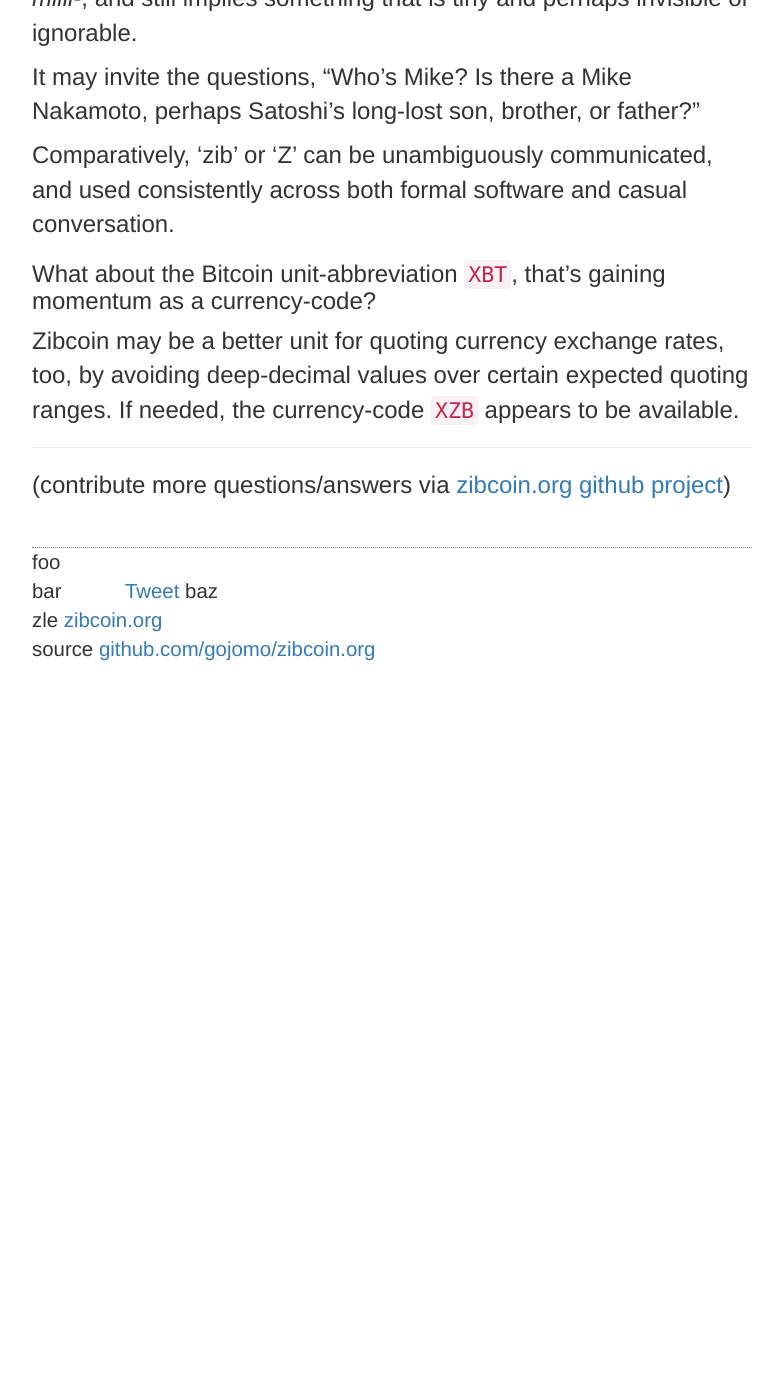
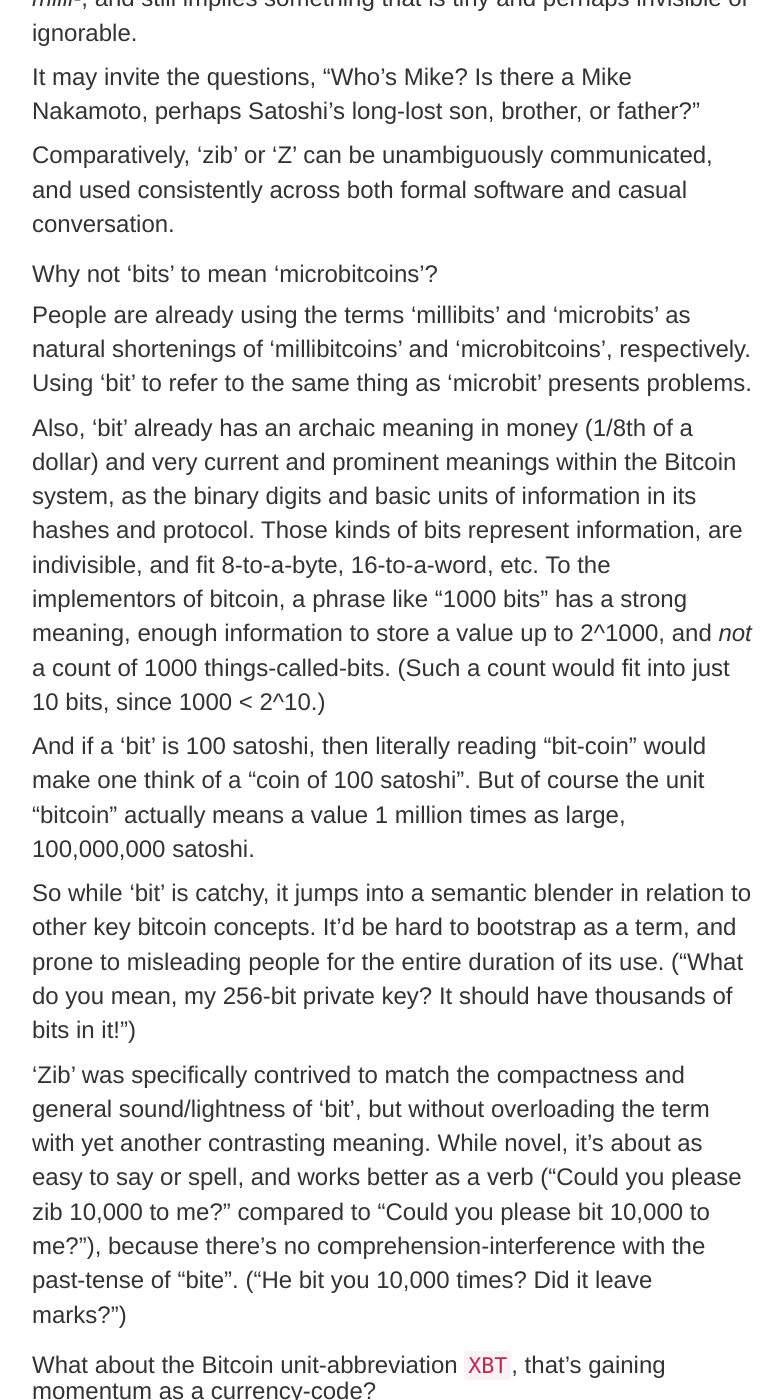
Before and after one commit to gojomo/zibcoin.org, a Jekyll site: the page built from faq.md, in a window 1280 px wide and 1400 px high, scrolled down 411 px. Shown: the whole window, without its empty margins (248-1031 px from the left). Built offline with Jekyll 4.4.1, drawn with Linux system fonts in a browser that asks for light colours; nearby versions of some CDN libraries; comment, search, counter and statistics services are not loaded; before the commit the page ends 1075 px from its top, so only the background shows below that.

Commit message:
why not 'bit'

```diff
--- a/faq.md
+++ b/faq.md
@@ -15,6 +15,18 @@
 
 Comparatively, 'zib' or 'Z' can be unambiguously communicated, and used consistently across both formal software and casual conversation.
 
+### Why not 'bits' to mean 'microbitcoins'?
+
+People are already using the terms 'millibits' and 'microbits' as natural shortenings of 'millibitcoins' and 'microbitcoins', respectively. Using 'bit' to refer to the same thing as 'microbit' presents problems.
+
+Also, 'bit' already has an archaic meaning in money (1/8th of a dollar) and very current and prominent meanings within the Bitcoin system, as the binary digits and basic units of information in its hashes and protocol. Those kinds of bits represent information, are indivisible, and fit 8-to-a-byte, 16-to-a-word, etc. To the implementors of bitcoin, a phrase like "1000 bits" has a strong meaning, enough information to store a value up to 2^1000, and *not* a count of 1000 things-called-bits. (Such a count would fit into just 10 bits, since 1000 < 2^10.)
+
+And if a 'bit' is 100 satoshi, then literally reading "bit-coin" would make one think of a "coin of 100 satoshi". But of course the unit "bitcoin" actually means a value 1 million times as large, 100,000,000 satoshi.
+
+So while 'bit' is catchy, it jumps into a semantic blender in relation to other key bitcoin concepts. It'd be hard to bootstrap as a term, and prone to misleading people for the entire duration of its use. ("What do you mean, my 256-bit private key? It should have thousands of bits in it!")
+
+'Zib' was specifically contrived to match the compactness and general sound/lightness of 'bit', but without overloading the term with yet another contrasting meaning. While novel, it's about as easy to say or spell, and works better as a verb ("Could you please zib 10,000 to me?" compared to "Could you please bit 10,000 to me?"), because there's no comprehension-interference with the past-tense of "bite". ("He bit you 10,000 times? Did it leave marks?")
+
 ### What about the Bitcoin unit-abbreviation `XBT`, that's gaining momentum as a currency-code?
 
 Zibcoin may be a better unit for quoting currency exchange rates, too, by avoiding deep-decimal values over certain expected quoting ranges. If needed, the currency-code `XZB` appears to be available.
```
